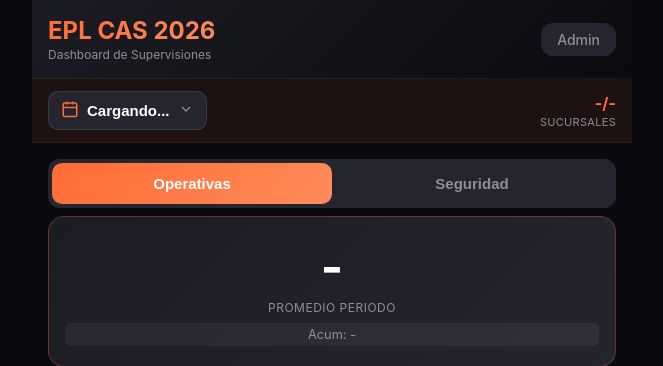
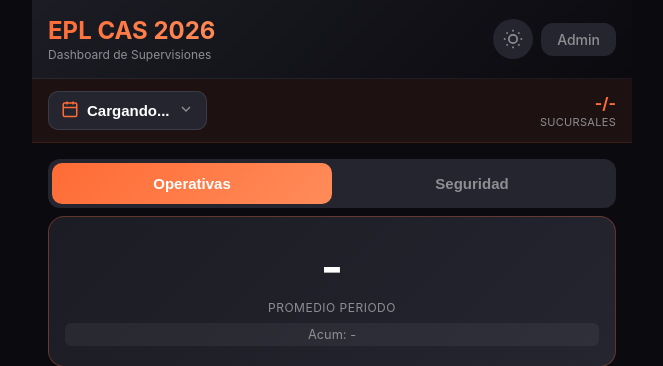
Before and after one commit to RDG-CONSULTORES/epl-cas-etl-2026, a Flask app: page / in a window 1280 px wide. Shown: the top 366 px of the page, without its empty margins (308-971 px from the left). Run offline with Flask 3, Linux system fonts and the light colour scheme.

Commit message:
feat: Add Light Mode toggle
- Add CSS variables for light theme (data-theme="light")
- Add theme toggle button in header (sun/moon icons)
- Add JS logic to toggle theme and persist in localStorage
- Light mode adjustments for header, cards, modals, navigation
- Default is dark mode, remembers user preference

Co-Authored-By: Claude Opus 4.5 <noreply@anthropic.com>

```diff
--- a/static/css/style.css
+++ b/static/css/style.css
@@ -4,6 +4,7 @@
    ============================================ */
 
 :root {
+    /* Dark Mode (default) */
     --bg-primary: #0a0a0f;
     --bg-secondary: #1c1c24;
     --bg-card: #252530;
@@ -21,6 +22,27 @@
     --radius-lg: 16px;
     --safe-bottom: env(safe-area-inset-bottom, 0px);
     --safe-top: env(safe-area-inset-top, 0px);
+    --shadow: 0 2px 8px rgba(0, 0, 0, 0.3);
+    --border-color: rgba(255, 255, 255, 0.1);
+}
+
+/* Light Mode */
+[data-theme="light"] {
+    --bg-primary: #f2f2f7;
+    --bg-secondary: #ffffff;
+    --bg-card: #ffffff;
+    --bg-card-hover: #f5f5f5;
+    --text-primary: #000000;
+    --text-secondary: #6e6e73;
+    --accent: #ff6b35;
+    --accent-light: #ff8c5a;
+    --excellent: #28a745;
+    --good: #007aff;
+    --regular: #ff9500;
+    --critical: #ff3b30;
+    --warning: #ff9500;
+    --shadow: 0 2px 8px rgba(0, 0, 0, 0.1);
+    --border-color: rgba(0, 0, 0, 0.1);
 }
 
 * {
@@ -86,6 +108,94 @@ body {
 .admin-btn:hover {
     background: var(--accent);
     color: white;
+}
+
+/* Header Actions Container */
+.header-actions {
+    display: flex;
+    align-items: center;
+    gap: 8px;
+}
+
+/* Theme Toggle */
+.theme-toggle {
+    width: 40px;
+    height: 40px;
+    border-radius: 50%;
+    background: var(--bg-card);
+    border: none;
+    cursor: pointer;
+    display: flex;
+    align-items: center;
+    justify-content: center;
+    transition: all 0.3s ease;
+}
+
+.theme-toggle:hover {
+    background: var(--bg-card-hover);
+    transform: scale(1.05);
+}
+
+.theme-toggle svg {
+    width: 20px;
+    height: 20px;
+    stroke: var(--text-secondary);
+    fill: none;
+    stroke-width: 2;
+    transition: all 0.3s ease;
+}
+
+.theme-toggle:hover svg {
+    stroke: var(--accent);
+}
+
+/* Sun icon (shown in dark mode) */
+.theme-toggle .icon-sun {
+    display: block;
+}
+
+.theme-toggle .icon-moon {
+    display: none;
+}
+
+/* Moon icon (shown in light mode) */
+[data-theme="light"] .theme-toggle .icon-sun {
+    display: none;
+}
+
+[data-theme="light"] .theme-toggle .icon-moon {
+    display: block;
+}
+
+/* Light mode specific adjustments */
+[data-theme="light"] .header {
+    border-bottom: 1px solid var(--border-color);
+}
+
+[data-theme="light"] .period-bar {
+    background: rgba(255, 107, 53, 0.05);
+    border-bottom: 1px solid rgba(255, 107, 53, 0.1);
+}
+
+[data-theme="light"] .bottom-nav {
+    background: rgba(255, 255, 255, 0.9);
+    border-top: 1px solid var(--border-color);
+}
+
+[data-theme="light"] .sheet-container {
+    background: var(--bg-secondary);
+}
+
+[data-theme="light"] .modal-container {
+    background: var(--bg-secondary);
+}
+
+[data-theme="light"] .kpi-card {
+    box-shadow: var(--shadow);
+}
+
+[data-theme="light"] .ranking-item {
+    border-bottom: 1px solid var(--border-color);
 }
 
 /* ========== PERIOD BAR ========== */
--- a/static/js/app.js
+++ b/static/js/app.js
@@ -45,9 +45,40 @@ function forceRepaint(element) {
     }
 }
 
+// ========== THEME TOGGLE ==========
+function initTheme() {
+    // Cargar tema guardado o usar dark por defecto
+    var savedTheme = localStorage.getItem('theme') || 'dark';
+    document.documentElement.setAttribute('data-theme', savedTheme);
+
+    // Inicializar toggle
+    var toggle = document.getElementById('themeToggle');
+    if (toggle) {
+        toggle.addEventListener('click', function() {
+            toggleTheme();
+        });
+    }
+}
+
+function toggleTheme() {
+    var html = document.documentElement;
+    var currentTheme = html.getAttribute('data-theme') || 'dark';
+    var newTheme = currentTheme === 'dark' ? 'light' : 'dark';
+
+    html.setAttribute('data-theme', newTheme);
+    localStorage.setItem('theme', newTheme);
+
+    console.log('Theme changed to:', newTheme);
+}
+
+function getTheme() {
+    return document.documentElement.getAttribute('data-theme') || 'dark';
+}
+
 // Initialize when DOM is ready
 document.addEventListener('DOMContentLoaded', function() {
     console.log('Dashboard initializing...');
+    initTheme();
     initToggles();
     initTabs();
     initPeriodSelector();
--- a/templates/index.html
+++ b/templates/index.html
@@ -18,7 +18,27 @@
                 <h1 class="header-title">EPL CAS 2026</h1>
                 <p class="header-subtitle">Dashboard de Supervisiones</p>
             </div>
-            <a href="/admin/login" class="admin-btn">Admin</a>
+            <div class="header-actions">
+                <button class="theme-toggle" id="themeToggle" aria-label="Cambiar tema">
+                    <!-- Sun icon (for dark mode - click to go light) -->
+                    <svg class="icon-sun" viewBox="0 0 24 24">
+                        <circle cx="12" cy="12" r="5"/>
+                        <line x1="12" y1="1" x2="12" y2="3"/>
+                        <line x1="12" y1="21" x2="12" y2="23"/>
+                        <line x1="4.22" y1="4.22" x2="5.64" y2="5.64"/>
+                        <line x1="18.36" y1="18.36" x2="19.78" y2="19.78"/>
+                        <line x1="1" y1="12" x2="3" y2="12"/>
+                        <line x1="21" y1="12" x2="23" y2="12"/>
+                        <line x1="4.22" y1="19.78" x2="5.64" y2="18.36"/>
+                        <line x1="18.36" y1="5.64" x2="19.78" y2="4.22"/>
+                    </svg>
+                    <!-- Moon icon (for light mode - click to go dark) -->
+                    <svg class="icon-moon" viewBox="0 0 24 24">
+                        <path d="M21 12.79A9 9 0 1 1 11.21 3 7 7 0 0 0 21 12.79z"/>
+                    </svg>
+                </button>
+                <a href="/admin/login" class="admin-btn">Admin</a>
+            </div>
         </header>
 
         <!-- Period Bar -->
```
